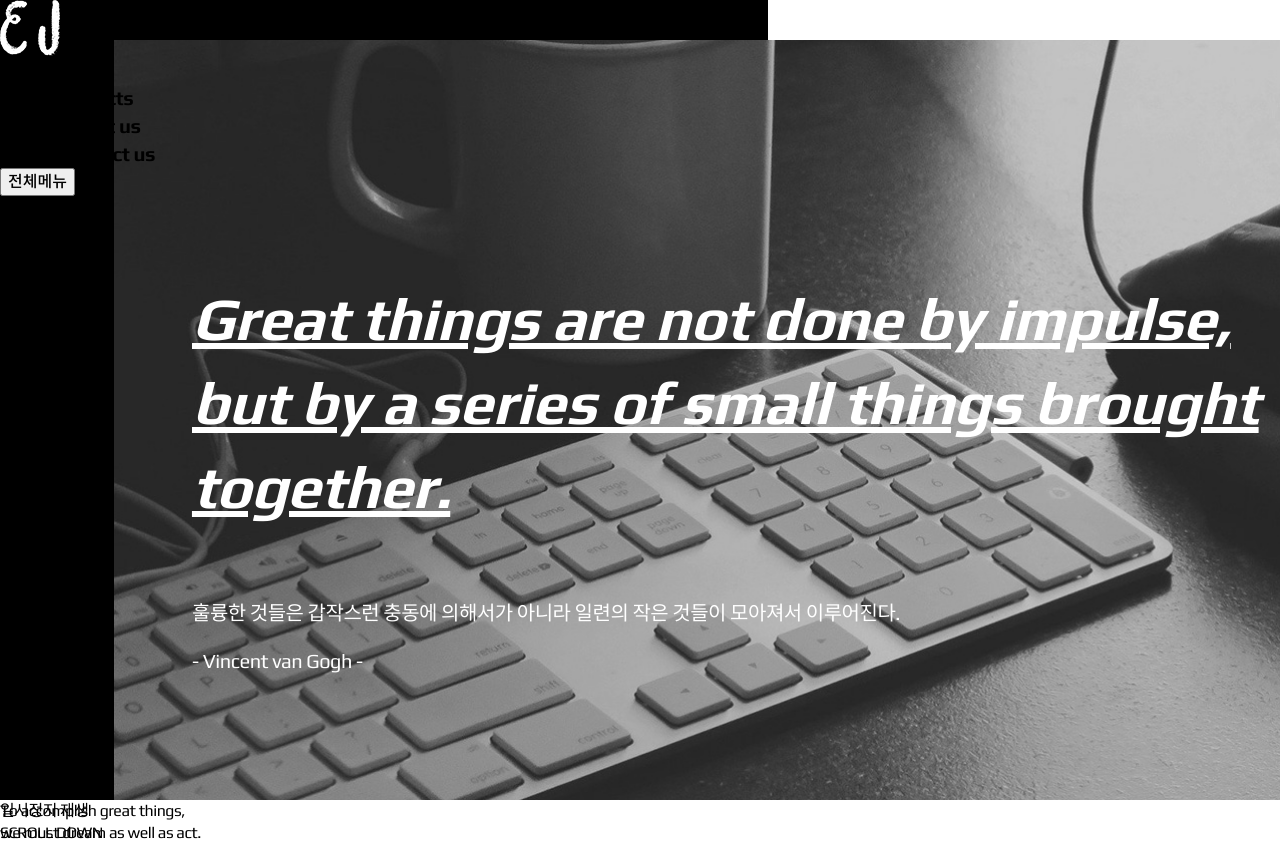
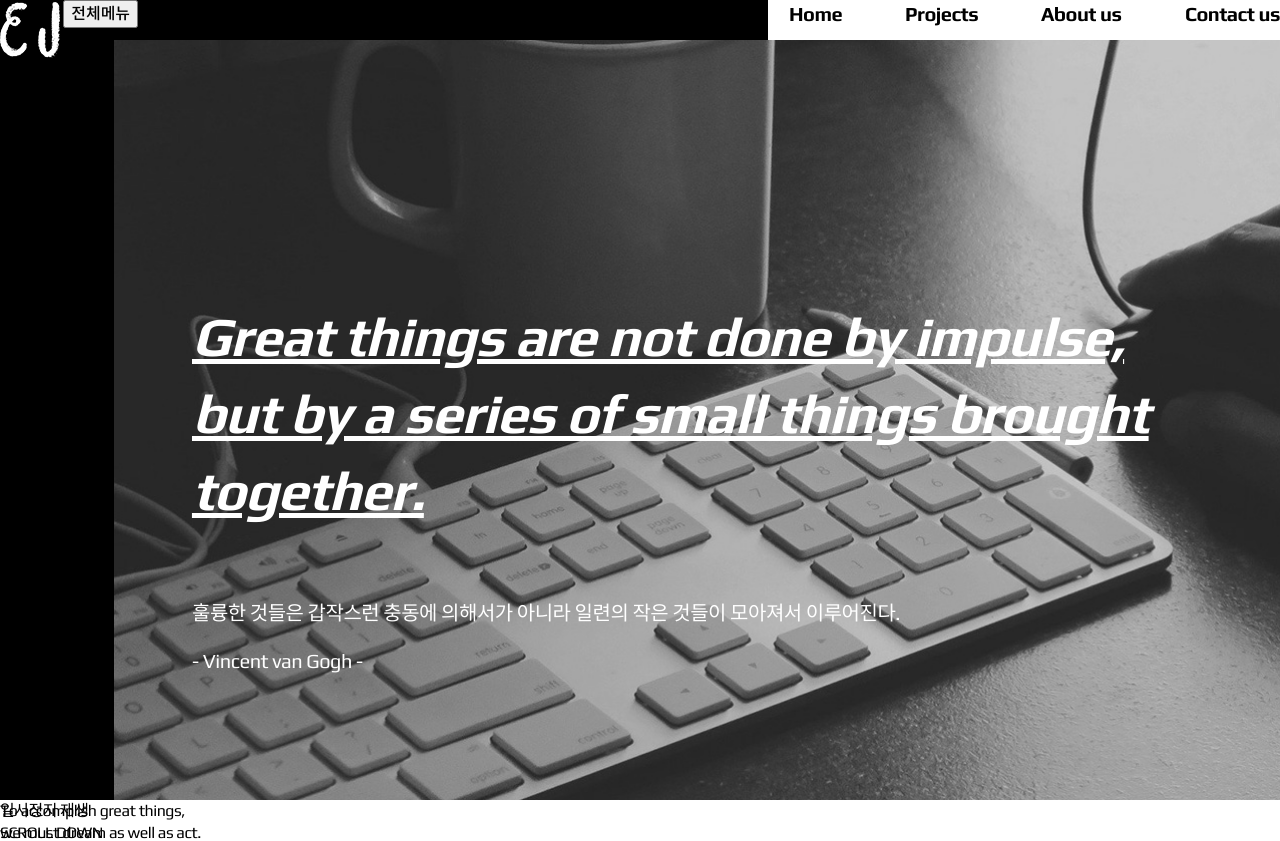
Before and after one commit to uenji/portfolio2020, a PHP site: page /index2.html in a window 1280 px wide. Shown: the top 841 px of the page. Run offline with PHP 8.4, Linux system fonts and the light colour scheme; style sheets or scripts are compiled from the project's sources; some libraries are stand-ins or nearby versions.

Commit message:
main visual, header css

```diff
--- a/resources/css/layout.css
+++ b/resources/css/layout.css
@@ -6,9 +6,9 @@
 .header .logo {display:inline-block;}
 .header .logo a { text-indent: -99999px; display: block; background:url("/portfolio2020/resources/img/w_logo.png") no-repeat; background-size: cover; width:60px; height:56px;}
 
-.header > .gnb {}
-.header > .gnb ul {display: inline-block;}
-.header > .gnb ul li {font-size:20px; margin-left:60px;}
+.header > .gnb {float:right;}
+.header > .gnb ul {}
+.header > .gnb ul li {display: inline-block; font-size:20px; margin-left:60px;}
 .header > .gnb ul li a { font-weight: 600; font-family: 'play';}
 
 
--- a/resources/css/main.css
+++ b/resources/css/main.css
@@ -8,7 +8,7 @@
 .main_swiper .swiper-slide { width: 100%; height:760px; background: url('/portfolio2020/resources/img/main/main_vis.jpg') no-repeat center; background-size: cover;}
 .main_swiper .vis2 { background: url('/portfolio2020/resources/img/main/main_vis2.jpg') no-repeat center; background-size: cover;}
 .main_vis .vis_txt { left:15%; position:absolute; bottom:125px; z-index:1; }
-.main_vis .vis_txt .tit { font-family: 'play'; font-weight: 600; font-size: 60px; color: #fff; font-style: italic; text-decoration: underline;}
+.main_vis .vis_txt .tit { letter-spacing: -1px; font-family: 'play'; font-weight: 600; font-size: 55px; color: #fff; font-style: italic; text-decoration: underline;}
 .main_vis .vis_txt .txt { font-size: 20px; margin: 70px 0 20px; color: #fff;}
 .main_vis .vis_txt .name { color:#fff; font-size: 20px;}
 
```
